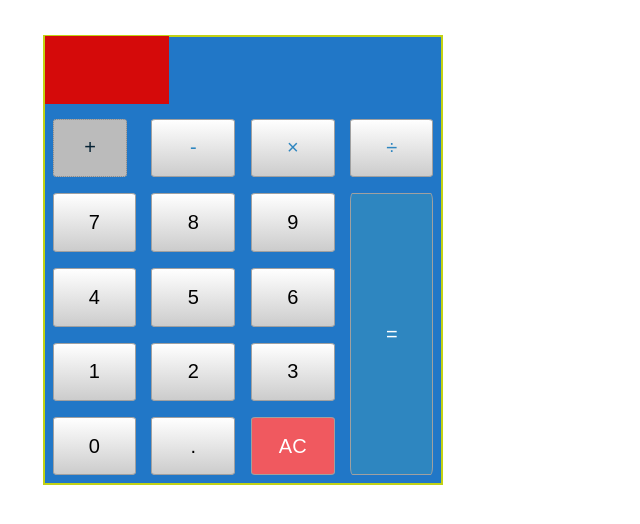
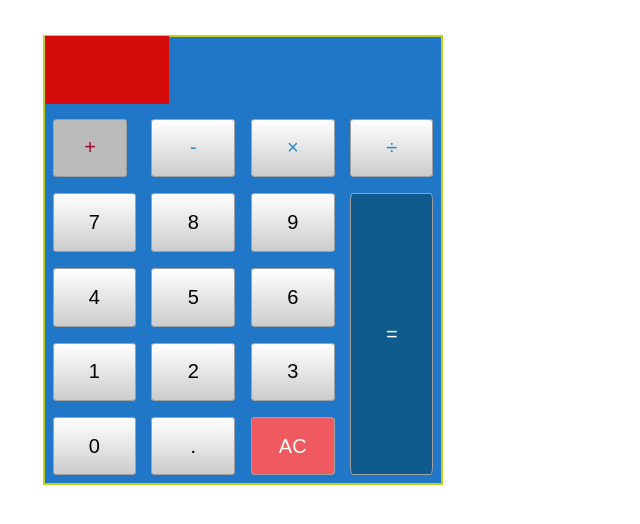
Before and after one commit to usr2r00t/simple_calculator, a plain HTML site: page index.html in a window 1280 px wide. In both pictures the pointer is over the button 94 px from the left and 147 px from the top of the page. Shown: the whole page, without its empty margins (0-640 px from the left). Drawn offline with Linux system fonts and the light colour scheme.

Commit message:
changement des couleurs

```diff
--- a/css/style.css
+++ b/css/style.css
@@ -53,7 +53,7 @@
     background: #bbbbbb;
     appearance: none;
     border: 1.8px dotted grey;
-    color: #062234;
+    color: #9b0628;
 }
 
 .calc_btn{
@@ -84,7 +84,7 @@
     border: 0.5px solid #a0a0a0;
     border-radius: 3%;
     color: white;
-    background: #2e86c0;
+    background: #0f5b8e;
 }
 
 .calc_btn_equal:hover{
@@ -94,7 +94,7 @@
     appearance: none;
     border: 1.8px dotted grey;
     border-radius: 3%;
-    color: white;
+    color: rgb(164, 158, 158);
     background: #186396;
 }
 
```
